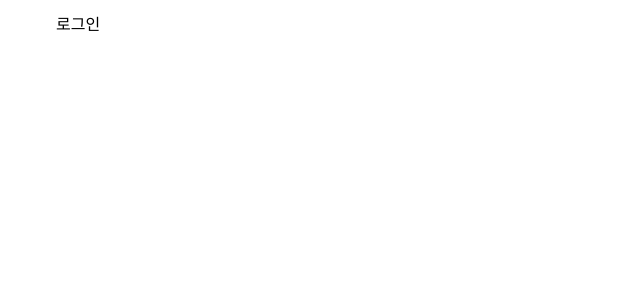
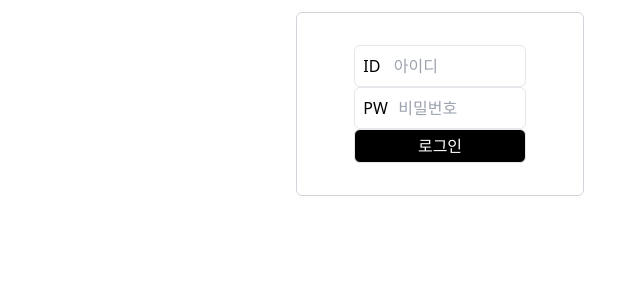
Before and after one commit to Seotjuu/sslog, a Next.js app: page /signin in a window 1280 px wide. Shown: the top 300 px of the page, without its empty margins (200-840 px from the left). Built offline with nearby package versions, Linux system fonts and the light colour scheme.

Commit message:
[Feat] 로그인 퍼블리싱

```diff
--- a/app/page.tsx
+++ b/app/page.tsx
@@ -10,10 +10,10 @@ const Navbar = () => {
         SSLOG
       </h1>
       <div className="flex justify-center gap-2">
-        <Button>
+        <Button variant="light">
           <Link href={"/signin"}>로그인</Link>
         </Button>
-        <Button>
+        <Button variant="dark">
           <Link href={"/signup"}>회원가입</Link>
         </Button>
       </div>
--- a/app/signin/page.tsx
+++ b/app/signin/page.tsx
@@ -1,9 +1,19 @@
+import Button from "@/components/Button";
+import Input from "@/components/Input";
 import Container from "@/components/containers/Container";
+import FormContainer from "@/components/containers/FormContainer";
 
 const Signin = () => {
   return (
-    <Container>
-      <h1>로그인</h1>
+    <Container className="flex justify-center">
+      <div className="flex justify-center border border-gray-300 rounded-md py-5 mobile:w-full tablet:w-full labtop:w-2/3 desktop:w-2/3">
+        <FormContainer className="">
+          <Input label={<div>ID</div>} type="id" placeholder="아이디" />
+          <Input label={<div>PW</div>} type="password" placeholder="비밀번호" />
+
+          <Button variant="dark">로그인</Button>
+        </FormContainer>
+      </div>
     </Container>
   );
 };
--- a/components/Button.tsx
+++ b/components/Button.tsx
@@ -22,7 +22,7 @@ const Button = ({children, className, onClick, variant }: IButton) => {
 
 
     return (
-        <button className={`border rounded-md p-1 ${buttonStyle}`}>{children}</button>
+        <button className={`w-full border rounded-md p-1 whitespace-nowrap ${buttonStyle} hover:brightness-75 transition-all  duration-300 `}>{children}</button>
     )
 }
 
--- /dev/null
+++ b/components/Input.tsx
@@ -0,0 +1,21 @@
+interface InputPropsType {
+    label?: React.ReactNode
+    type: string;
+    defaultValue?: any;
+    placeholder?: string;
+    onChange?: (e: React.ChangeEvent<HTMLInputElement>) => void;
+}
+
+const Input = ({label, type, defaultValue, placeholder, onChange}: InputPropsType ) => {
+    return (
+        <div className="w-full flex gap-3 p-2 border rounded-md overflow-hidden">
+            {
+                label && <label className="w-[15%]">{label}</label>
+            }
+
+            <input className="w-full" type={type} defaultValue={defaultValue} placeholder={placeholder} onChange={onChange} />
+        </div>
+    )
+}
+
+export default Input;
--- a/components/containers/Container.tsx
+++ b/components/containers/Container.tsx
@@ -11,7 +11,7 @@ const Container = ({
     <div className={`w-full h-full ${className}`}>{children}</div>
   ) : (
     <div
-      className={`w-full h-full py-3 mobile:px-5 tablet:px-[10%] laptop:px-[20%] desktop:px-[20%] ${className}`}
+      className={`${className} w-full h-full py-3 mobile:px-5 tablet:px-[10%] laptop:px-[20%] desktop:px-[20%]`}
     >
       {children}
     </div>
--- /dev/null
+++ b/components/containers/FormContainer.tsx
@@ -0,0 +1,17 @@
+const FormContainer = ({
+    children,
+    className,
+  }: {
+    children: React.ReactNode;
+    className?: string;
+  }) => {
+    return (
+      <form
+        className={`py-3 mobile:px-5 tablet:px-[10%] laptop:px-[20%] desktop:px-[20%] ${className}`}
+      >
+        {children}
+      </form>
+    );
+  };
+
+  export default FormContainer;
```
